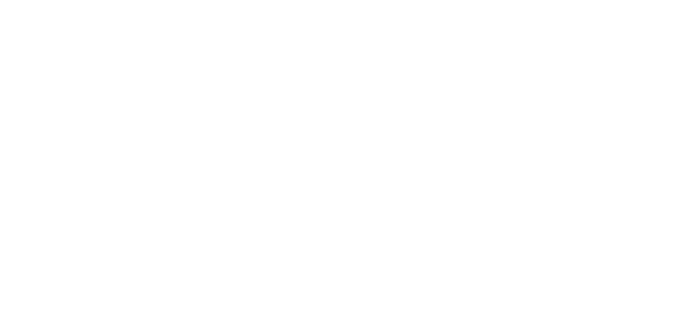
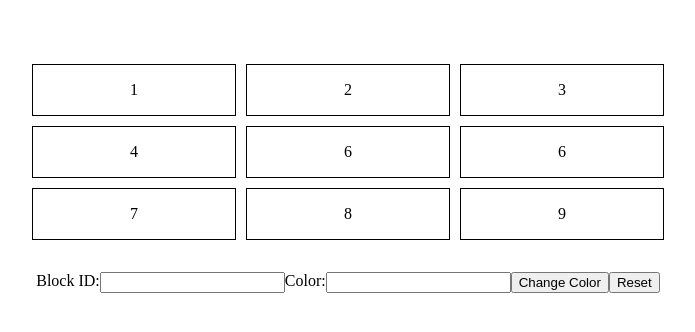
Before and after one commit to acciojob/Replit-Asian-Paints-gaurav7058, a website: page main.html in a window 1280 px wide. Shown: the whole page, without its empty margins (292-987 px from the left). Drawn offline with Linux system fonts and the light colour scheme.

Commit message:
created a submission

```diff
--- a/main.html
+++ b/main.html
@@ -8,6 +8,25 @@
 
 <body>
 	<!-- the entire body must be written by student -->
+	<div class="grid-container">
+    <div id="1" class="grid-item">1</div>
+    <div id="2" class="grid-item">2</div>
+    <div id="3" class="grid-item">3</div>
+    <div id="4" class="grid-item">4</div>
+    <div id="5" class="grid-item">6</div>
+    <div id="6" class="grid-item">6</div>
+    <div id="7" class="grid-item">7</div>
+    <div id="8" class="grid-item">8</div>
+    <div id="9" class="grid-item">9</div>
+  </div>
+  <div class="input">
+    <label for="block_id">Block ID: </label>
+    <input type="text"  id="block_id" min="1" max="9">
+    <label for="color_id">Color: </label>
+    <input type="text"  id="color_id">
+    <button id="Change_button">Change Color</button>
+    <button id="Reset">Reset</button>
+  </div>
     <script type="text/javascript" src="./script.js">
 </script>
 
--- a/script.js
+++ b/script.js
@@ -1 +1,28 @@
 //your JS code here. If required.
+document.getElementById("Change_button").addEventListener("click",()=>{
+    let blockId=document.getElementById("block_id").value;
+    let colorId=document.getElementById("color_id").value;
+
+    let gridItem=document.querySelectorAll(".grid-item");
+
+    if(blockId>=1 || blockId<=9){
+        gridItem.forEach(item=>{
+            item.style.backgroundColor="transparent";
+        })
+        let selectedBlock=document.getElementById(blockId);
+        selectedBlock.style.backgroundColor=colorId;
+        document.getElementById("block_id").value=""
+        document.getElementById("color_id").value=""
+    }
+    else{
+        alert('Please enter a valid Block ID (1-9).');
+    }
+
+
+})
+document.getElementById("Reset").addEventListener("click",()=>{
+    let gridItem=document.querySelectorAll(".grid-item");
+    gridItem.forEach(item=>{
+        item.style.backgroundColor="transparent";
+    })
+})
--- a/styles.css
+++ b/styles.css
@@ -1 +1,26 @@
 /*  your css code here. If applicable */
+.grid-container{
+    display: grid;
+    grid-template-columns: repeat(3, 1fr);
+    width: 50%;
+    margin: auto;
+    margin-top: 4rem;
+    gap: 10px;
+}
+.grid-item{
+    display: flex;
+    border: 1px solid black;
+    text-align: center;
+    height: 50px;
+    align-items: center;
+    justify-content: center;
+}
+.input{
+    display: flex;
+    justify-content: center;
+    margin: 32px;
+
+}
+.colorChange{
+    background-color: red;
+}
```
